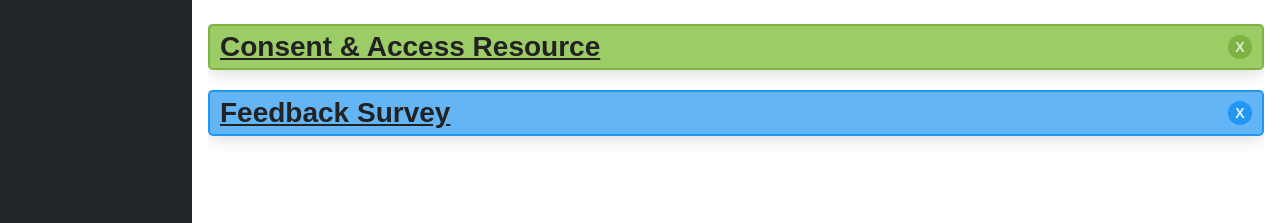
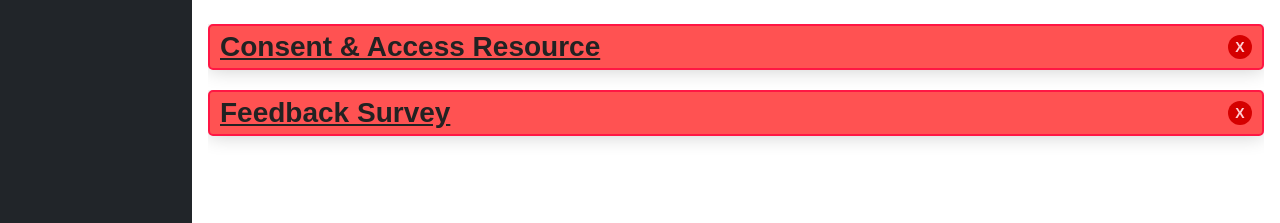
Before and after one commit to BarkingTree/HapticHeartInformation, a website: page index.html in a window 1280 px wide. Shown: the top 223 px of the page. Drawn offline with nearby package versions, Linux system fonts and the light colour scheme.

Commit message:
Colour Change of banners

```diff
--- a/index.html
+++ b/index.html
@@ -38,8 +38,8 @@
 <!--Page Content-->
 <div class="container-fluid p-0">
   <div class="px-3 pt-4">
-  <div data-component="dismissible-item" 	data-type="success" data-value= "Consent & Access Resource" data-link="https://forms.office.com/e/7p7TJ8t8t9"></div>
-  <div data-component="dismissible-item" 	data-type="info" data-value= "Feedback Survey" data-link="https://forms.office.com/e/mdJTGQvLxu">
+  <div data-component="dismissible-item" 	data-type="error" data-value= "Consent & Access Resource" data-link="https://forms.office.com/e/7p7TJ8t8t9"></div>
+  <div data-component="dismissible-item" 	data-type="error" data-value= "Feedback Survey" data-link="https://forms.office.com/e/mdJTGQvLxu">
   </div>
   </div>
   <!-- About-->
```
